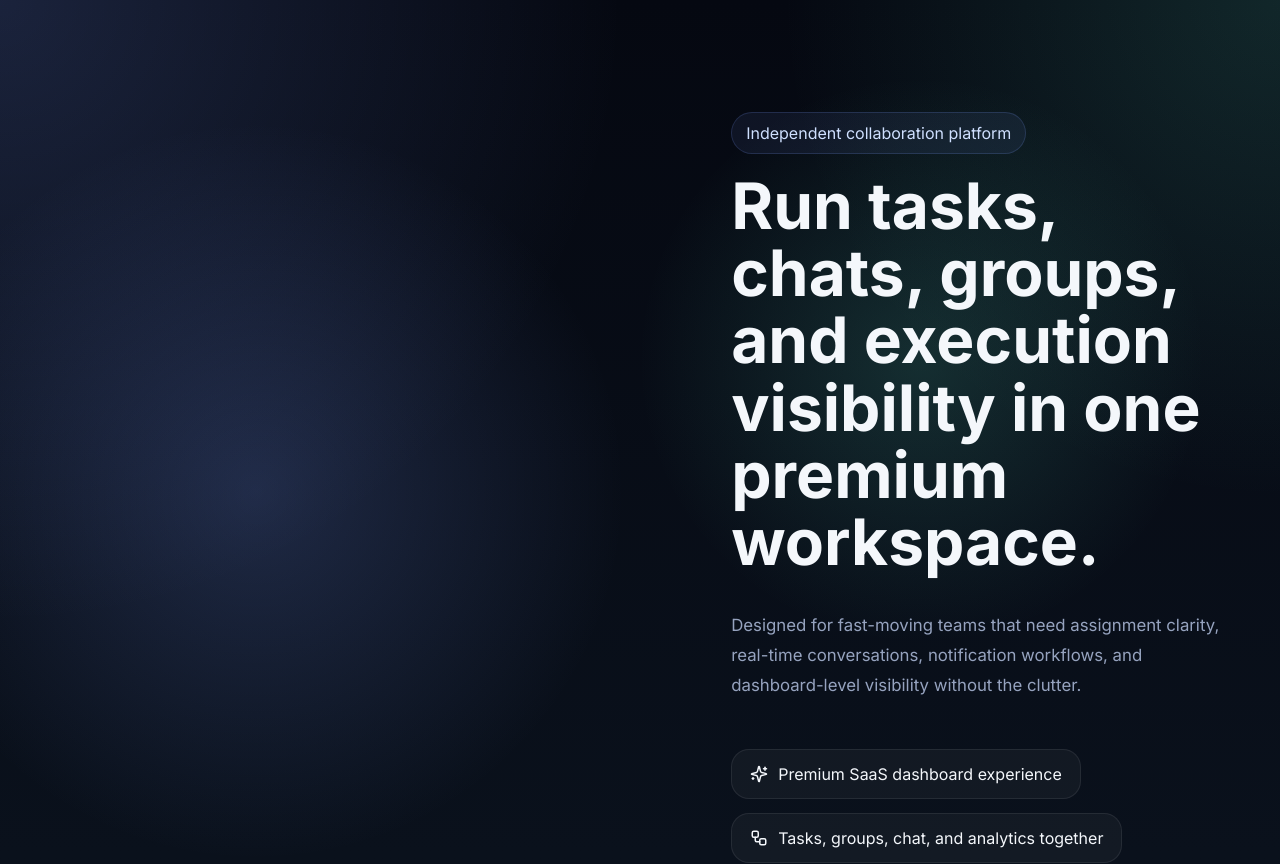
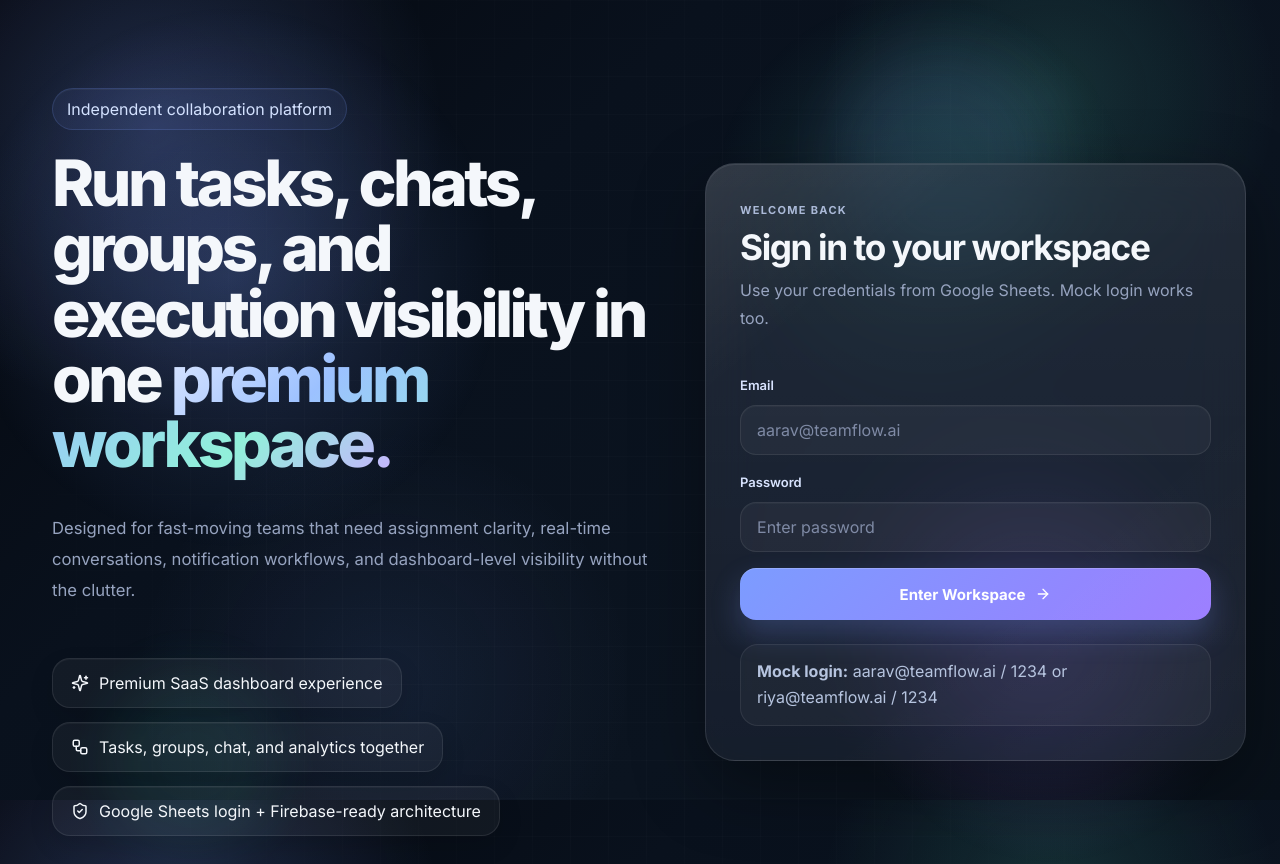
Before and after one commit to rkenterpriseamazon08-web/teamflow-app, a React (Vite) app: page /#/login in a window 1280 px wide. Shown: the top 864 px of the page. Built offline with nearby package versions, Linux system fonts and the light colour scheme; no server answers.

Commit message:
Update global.css

```diff
--- a/src/styles/global.css
+++ b/src/styles/global.css
@@ -1,25 +1,42 @@
 :root {
   --bg: #060b12;
   --bg-secondary: #0d1420;
-  --panel: rgba(17, 25, 40, 0.72);
-  --panel-strong: rgba(20, 29, 46, 0.96);
+  --panel: rgba(17, 25, 40, 0.58);
+  --panel-strong: rgba(18, 26, 42, 0.84);
+  --panel-soft: rgba(255, 255, 255, 0.05);
+  --panel-hover: rgba(255, 255, 255, 0.08);
   --text: #f4f7fb;
   --muted: #96a3bf;
+  --muted-strong: #b9c7e4;
   --line: rgba(255, 255, 255, 0.08);
+  --line-strong: rgba(255, 255, 255, 0.14);
   --primary: #7c9cff;
+  --primary-2: #9c7dff;
   --secondary: #5de2c1;
   --danger: #ff7676;
   --warning: #f6b04d;
   --success: #1ccf90;
-  --shadow: 0 18px 60px rgba(0, 0, 0, 0.34);
+  --shadow: 0 24px 70px rgba(0, 0, 0, 0.38);
+  --shadow-soft: 0 18px 40px rgba(0, 0, 0, 0.22);
+  --radius-xl: 30px;
+  --radius-lg: 24px;
+  --radius-md: 18px;
+  --radius-sm: 14px;
+  --content-width: 1440px;
 }
 
 * {
   box-sizing: border-box;
 }
 
-html, body, #root {
+html,
+body,
+#root {
   min-height: 100%;
+}
+
+html {
+  scroll-behavior: smooth;
 }
 
 body {
@@ -27,9 +44,29 @@
   font-family: 'Inter', sans-serif;
   color: var(--text);
   background:
-    radial-gradient(circle at top left, rgba(124, 156, 255, 0.18), transparent 30%),
-    radial-gradient(circle at top right, rgba(93, 226, 193, 0.14), transparent 24%),
-    linear-gradient(180deg, #050811 0%, #0a111c 52%, #0a1019 100%);
+    radial-gradient(circle at 12% 16%, rgba(124, 156, 255, 0.24), transparent 22%),
+    radial-gradient(circle at 82% 12%, rgba(93, 226, 193, 0.14), transparent 18%),
+    radial-gradient(circle at 80% 78%, rgba(156, 125, 255, 0.17), transparent 18%),
+    radial-gradient(circle at 30% 85%, rgba(124, 156, 255, 0.09), transparent 22%),
+    linear-gradient(135deg, #04070d 0%, #09111d 34%, #0b1420 68%, #09111a 100%);
+  background-attachment: fixed;
+  -webkit-font-smoothing: antialiased;
+  -moz-osx-font-smoothing: grayscale;
+  position: relative;
+  overflow-x: hidden;
+}
+
+body::before {
+  content: '';
+  position: fixed;
+  inset: 0;
+  pointer-events: none;
+  background:
+    linear-gradient(rgba(255,255,255,0.014) 1px, transparent 1px),
+    linear-gradient(90deg, rgba(255,255,255,0.014) 1px, transparent 1px);
+  background-size: 34px 34px;
+  mask-image: radial-gradient(circle at center, black 42%, transparent 88%);
+  opacity: 0.34;
 }
 
 a {
@@ -57,17 +94,37 @@
   padding: 14px 16px;
   border-radius: 16px;
   border: 1px solid var(--line);
-  background: rgba(255, 255, 255, 0.04);
+  background: rgba(255, 255, 255, 0.045);
   color: var(--text);
   outline: none;
-  transition: border-color 0.2s ease, transform 0.2s ease, background 0.2s ease;
+  transition:
+    border-color 0.22s ease,
+    transform 0.22s ease,
+    background 0.22s ease,
+    box-shadow 0.22s ease;
+  box-shadow: inset 0 1px 0 rgba(255, 255, 255, 0.03);
+}
+
+input:hover,
+select:hover,
+textarea:hover {
+  border-color: rgba(255, 255, 255, 0.12);
+  background: rgba(255, 255, 255, 0.055);
 }
 
 input:focus,
 select:focus,
 textarea:focus {
-  border-color: rgba(124, 156, 255, 0.7);
-  background: rgba(255, 255, 255, 0.06);
+  border-color: rgba(124, 156, 255, 0.72);
+  background: rgba(255, 255, 255, 0.075);
+  box-shadow:
+    0 0 0 4px rgba(124, 156, 255, 0.12),
+    inset 0 1px 0 rgba(255, 255, 255, 0.04);
+}
+
+select {
+  appearance: none;
+  min-width: 180px;
 }
 
 ::placeholder {
@@ -80,12 +137,59 @@
   place-items: center;
 }
 
+.gradient-text {
+  background: linear-gradient(135deg, #dfe8ff 0%, #9cc1ff 30%, #91f0da 72%, #c8b2ff 100%);
+  -webkit-background-clip: text;
+  background-clip: text;
+  color: transparent;
+}
+
 .card {
-  background: var(--panel);
-  border: 1px solid var(--line);
-  box-shadow: var(--shadow);
-  border-radius: 28px;
-  backdrop-filter: blur(18px);
+  position: relative;
+  overflow: hidden;
+  background:
+    linear-gradient(180deg, rgba(255,255,255,0.09), rgba(255,255,255,0.04)),
+    rgba(16, 23, 37, 0.54);
+  border: 1px solid rgba(255, 255, 255, 0.11);
+  box-shadow:
+    var(--shadow),
+    inset 0 1px 0 rgba(255, 255, 255, 0.08);
+  border-radius: var(--radius-xl);
+  backdrop-filter: blur(26px) saturate(135%);
+  -webkit-backdrop-filter: blur(26px) saturate(135%);
+  transition:
+    transform 0.24s ease,
+    box-shadow 0.24s ease,
+    border-color 0.24s ease,
+    background 0.24s ease;
+}
+
+.card:hover {
+  border-color: rgba(124, 156, 255, 0.18);
+  box-shadow:
+    0 28px 82px rgba(0, 0, 0, 0.42),
+    inset 0 1px 0 rgba(255, 255, 255, 0.09);
+}
+
+.card::after {
+  content: '';
+  position: absolute;
+  inset: 0;
+  pointer-events: none;
+  background:
+    linear-gradient(140deg, rgba(255,255,255,0.11), transparent 22%, transparent 65%, rgba(255,255,255,0.04) 100%);
+  opacity: 0.7;
+}
+
+.panel-glow {
+  position: absolute;
+  inset: auto auto -40% -8%;
+  width: 220px;
+  height: 220px;
+  border-radius: 999px;
+  background: radial-gradient(circle, rgba(124, 156, 255, 0.14), transparent 70%);
+  pointer-events: none;
+  filter: blur(18px);
 }
 
 .subtle-card {
@@ -96,16 +200,29 @@
   display: inline-flex;
   align-items: center;
   gap: 8px;
-  letter-spacing: 0.08em;
+  letter-spacing: 0.12em;
   text-transform: uppercase;
-  font-size: 12px;
-  color: var(--muted);
-  margin: 0 0 10px;
+  font-size: 11px;
+  font-weight: 700;
+  color: #a8b7d6;
+  margin: 0 0 12px;
 }
 
 .muted-text {
   color: var(--muted);
-  line-height: 1.7;
+  line-height: 1.75;
+}
+
+.field-block {
+  display: block;
+}
+
+.field-label-title {
+  display: inline-block;
+  margin-bottom: 2px;
+  font-size: 13px;
+  font-weight: 600;
+  color: #d9e4ff;
 }
 
 .primary-btn,
@@ -116,17 +233,43 @@
   justify-content: center;
   gap: 10px;
   border-radius: 16px;
-  transition: transform 0.2s ease, background 0.2s ease, border-color 0.2s ease;
+  transition:
+    transform 0.2s ease,
+    background 0.2s ease,
+    border-color 0.2s ease,
+    box-shadow 0.2s ease,
+    opacity 0.2s ease;
+  position: relative;
+  white-space: nowrap;
 }
 
 .primary-btn {
   padding: 14px 18px;
-  background: linear-gradient(135deg, var(--primary), #9c7dff);
+  background: linear-gradient(135deg, var(--primary), var(--primary-2));
   color: white;
   font-weight: 700;
+  box-shadow:
+    0 14px 30px rgba(124, 156, 255, 0.24),
+    inset 0 1px 0 rgba(255,255,255,0.18);
 }
 
-.primary-btn:hover,
+.primary-btn:hover {
+  transform: translateY(-1px);
+  box-shadow:
+    0 18px 36px rgba(124, 156, 255, 0.28),
+    inset 0 1px 0 rgba(255,255,255,0.22);
+}
+
+.primary-btn:disabled {
+  opacity: 0.72;
+  cursor: not-allowed;
+}
+
+.primary-btn-lg {
+  min-height: 52px;
+  font-size: 15px;
+}
+
 .secondary-btn:hover,
 .icon-btn:hover {
   transform: translateY(-1px);
@@ -135,25 +278,37 @@
 .secondary-btn {
   padding: 12px 16px;
   color: var(--text);
-  background: rgba(255, 255, 255, 0.04);
+  background: rgba(255, 255, 255, 0.045);
   border: 1px solid var(--line);
+  box-shadow: inset 0 1px 0 rgba(255, 255, 255, 0.04);
+}
+
+.secondary-btn:hover {
+  background: rgba(255, 255, 255, 0.08);
+  border-color: rgba(255, 255, 255, 0.13);
 }
 
 .icon-btn {
   width: 44px;
   height: 44px;
-  background: rgba(255, 255, 255, 0.04);
+  background: rgba(255, 255, 255, 0.045);
   border: 1px solid var(--line);
   color: var(--text);
+}
+
+.icon-btn:hover {
+  background: rgba(255, 255, 255, 0.08);
 }
 
 .login-page {
   min-height: 100vh;
   display: grid;
-  grid-template-columns: 1.1fr 0.9fr;
-  gap: 32px;
-  padding: 32px;
+  grid-template-columns: 1.08fr 0.92fr;
+  gap: 36px;
+  padding: 34px;
   position: relative;
+  max-width: 1600px;
+  margin: 0 auto;
 }
 
 .login-backdrop {
@@ -161,9 +316,44 @@
   inset: 0;
   pointer-events: none;
   background:
-    radial-gradient(circle at 20% 30%, rgba(124, 156, 255, 0.2), transparent 24%),
-    radial-gradient(circle at 72% 22%, rgba(93, 226, 193, 0.16), transparent 18%),
-    radial-gradient(circle at 82% 72%, rgba(156, 125, 255, 0.14), transparent 16%);
+    radial-gradient(circle at 18% 30%, rgba(124, 156, 255, 0.20), transparent 22%),
+    radial-gradient(circle at 72% 22%, rgba(93, 226, 193, 0.14), transparent 18%),
+    radial-gradient(circle at 82% 72%, rgba(156, 125, 255, 0.16), transparent 16%);
+}
+
+.login-grid-lines {
+  position: absolute;
+  inset: 0;
+  pointer-events: none;
+  background:
+    linear-gradient(rgba(255,255,255,0.016) 1px, transparent 1px),
+    linear-gradient(90deg, rgba(255,255,255,0.016) 1px, transparent 1px);
+  background-size: 38px 38px;
+  mask-image: radial-gradient(circle at center, black 44%, transparent 92%);
+}
+
+.login-orb {
+  position: absolute;
+  border-radius: 999px;
+  filter: blur(30px);
+  opacity: 0.85;
+  pointer-events: none;
+}
+
+.login-orb-one {
+  width: 220px;
+  height: 220px;
+  background: rgba(124, 156, 255, 0.12);
+  top: 5%;
+  right: 18%;
+}
+
+.login-orb-two {
+  width: 180px;
+  height: 180px;
+  background: rgba(93, 226, 193, 0.10);
+  bottom: 8%;
+  left: 8%;
 }
 
 .login-hero,
@@ -173,7 +363,7 @@
 }
 
 .login-hero {
-  padding: 48px 12px 48px 16px;
+  padding: 54px 12px 54px 18px;
   display: flex;
   flex-direction: column;
   justify-content: center;
@@ -185,27 +375,30 @@
   padding: 10px 14px;
   border-radius: 999px;
   background: rgba(124, 156, 255, 0.08);
-  color: #cfe0ff;
+  color: #d4e2ff;
   border: 1px solid rgba(124, 156, 255, 0.18);
-  margin-bottom: 18px;
+  margin-bottom: 20px;
+  box-shadow: inset 0 1px 0 rgba(255,255,255,0.04);
 }
 
 .login-hero h1 {
-  font-size: clamp(2.5rem, 5vw, 4.7rem);
-  line-height: 1.05;
-  margin: 0 0 18px;
-  max-width: 720px;
+  font-size: clamp(2.8rem, 5vw, 5rem);
+  line-height: 1.02;
+  letter-spacing: -0.055em;
+  margin: 0 0 20px;
+  max-width: 760px;
+  font-weight: 800;
 }
 
 .login-hero p {
-  max-width: 620px;
+  max-width: 640px;
   color: var(--muted);
-  line-height: 1.8;
-  font-size: 1.05rem;
+  line-height: 1.85;
+  font-size: 1.04rem;
 }
 
 .hero-points {
-  margin-top: 32px;
+  margin-top: 36px;
   display: grid;
   gap: 14px;
 }
@@ -217,30 +410,36 @@
   align-items: center;
   padding: 14px 18px;
   border-radius: 18px;
-  background: rgba(255, 255, 255, 0.04);
-  border: 1px solid var(--line);
+  background: rgba(255, 255, 255, 0.045);
+  border: 1px solid rgba(255,255,255,0.09);
+  box-shadow:
+    inset 0 1px 0 rgba(255,255,255,0.04),
+    0 10px 24px rgba(0,0,0,0.12);
 }
 
 .login-panel {
   align-self: center;
   justify-self: end;
-  width: min(520px, 100%);
-  padding: 32px;
+  width: min(560px, 100%);
+  padding: 34px;
   display: grid;
   gap: 24px;
 }
 
 .login-panel h2 {
   margin: 0 0 10px;
-  font-size: 2rem;
+  font-size: 2.2rem;
+  line-height: 1.05;
+  letter-spacing: -0.04em;
 }
 
 .demo-tip {
   padding: 14px 16px;
   border-radius: 18px;
-  background: rgba(255, 255, 255, 0.03);
+  background: rgba(255, 255, 255, 0.035);
   border: 1px solid var(--line);
   color: #b6c4df;
+  line-height: 1.6;
 }
 
 .error-box {
@@ -254,38 +453,59 @@
 .app-shell {
   min-height: 100vh;
   display: grid;
-  grid-template-columns: 290px 1fr;
+  grid-template-columns: 300px 1fr;
+  position: relative;
+}
+
+.app-shell-bg {
+  position: absolute;
+  inset: 0;
+  pointer-events: none;
+  background:
+    radial-gradient(circle at 22% 14%, rgba(124, 156, 255, 0.09), transparent 18%),
+    radial-gradient(circle at 88% 22%, rgba(93, 226, 193, 0.08), transparent 18%);
 }
 
 .sidebar {
+  position: relative;
+  z-index: 1;
   padding: 28px 20px;
   border-right: 1px solid rgba(255, 255, 255, 0.06);
-  background: rgba(7, 11, 19, 0.7);
+  background:
+    linear-gradient(180deg, rgba(255,255,255,0.06), rgba(255,255,255,0.02)),
+    rgba(7, 11, 19, 0.68);
   display: flex;
   flex-direction: column;
   justify-content: space-between;
   gap: 24px;
+  backdrop-filter: blur(20px);
+  -webkit-backdrop-filter: blur(20px);
 }
 
 .brand-mark {
-  width: 56px;
-  height: 56px;
+  width: 58px;
+  height: 58px;
   border-radius: 18px;
   display: grid;
   place-items: center;
   background: linear-gradient(135deg, var(--primary), var(--secondary));
   font-weight: 800;
   margin-bottom: 16px;
+  box-shadow:
+    0 14px 30px rgba(124, 156, 255, 0.22),
+    inset 0 1px 0 rgba(255,255,255,0.18);
 }
 
 .brand-copy h1 {
   margin: 0;
-  font-size: 1.2rem;
+  font-size: 1.22rem;
+  letter-spacing: -0.03em;
 }
 
 .brand-copy p {
   margin: 6px 0 0;
   color: var(--muted);
+  line-height: 1.6;
 }
 
 .sidebar-nav {
@@ -300,16 +520,25 @@
   padding: 14px 16px;
   border-radius: 18px;
   color: #c6d3f3;
+  border: 1px solid transparent;
+  transition: all 0.22s ease;
 }
 
 .nav-item.active,
 .nav-item:hover {
-  background: rgba(124, 156, 255, 0.14);
+  background: linear-gradient(
+    135deg,
+    rgba(124, 156, 255, 0.16),
+    rgba(93, 226, 193, 0.10)
+  );
   color: white;
+  border-color: rgba(255,255,255,0.08);
+  box-shadow: inset 0 1px 0 rgba(255,255,255,0.04);
 }
 
 .sidebar-footer h3 {
   margin: 0 0 8px;
+  letter-spacing: -0.02em;
 }
 
 .sidebar-footer span {
@@ -318,7 +547,13 @@
 }
 
 .app-main {
+  position: relative;
+  z-index: 1;
   padding: 24px;
+}
+
+.page-shell {
+  max-width: var(--content-width);
 }
 
 .topbar {
@@ -331,7 +566,10 @@
 
 .topbar h2 {
   margin: 0;
-  font-size: 1.8rem;
+  font-size: 2rem;
+  line-height: 1;
+  font-weight: 800;
+  letter-spacing: -0.045em;
 }
 
 .topbar-actions {
@@ -348,7 +586,8 @@
   padding: 0 14px;
   border-radius: 16px;
   border: 1px solid rgba(255, 255, 255, 0.08);
-  background: rgba(255, 255, 255, 0.04);
+  background: rgba(255, 255, 255, 0.045);
+  box-shadow: inset 0 1px 0 rgba(255,255,255,0.03);
 }
 
 .search-box input {
@@ -356,6 +595,7 @@
   background: transparent;
   border: 0;
   padding: 14px 0;
+  box-shadow: none;
 }
 
 .search-box.wide {
@@ -370,6 +610,8 @@
   padding: 8px 12px;
   border-radius: 18px;
   background: rgba(255, 255, 255, 0.05);
+  border: 1px solid rgba(255,255,255,0.08);
+  box-shadow: inset 0 1px 0 rgba(255,255,255,0.04);
 }
 
 .user-pill strong {
@@ -391,12 +633,13 @@
   background: rgba(124, 156, 255, 0.18);
   color: white;
   font-weight: 700;
+  box-shadow: inset 0 1px 0 rgba(255,255,255,0.08);
 }
 
 .page-content,
 .page-grid {
   display: grid;
-  gap: 20px;
+  gap: 22px;
 }
 
 .hero-panel,
@@ -408,7 +651,8 @@
 .chat-panel,
 .conversation-list,
 .group-card,
-.notification-card {
+.notification-card,
+.dashboard-card {
   padding: 24px;
 }
 
@@ -416,26 +660,47 @@
   display: flex;
   justify-content: space-between;
   align-items: center;
-  gap: 18px;
+  gap: 22px;
+  min-height: 180px;
+}
+
+.hero-copy {
+  max-width: 820px;
 }
 
 .hero-panel h1,
 .page-toolbar h1 {
-  margin: 0 0 8px;
-  font-size: clamp(1.8rem, 3vw, 2.6rem);
+  margin: 0 0 10px;
+  font-size: clamp(2rem, 3vw, 3rem);
+  line-height: 1.02;
+  font-weight: 800;
+  letter-spacing: -0.05em;
 }
 
 .hero-actions {
   display: flex;
   gap: 12px;
   flex-wrap: wrap;
+  align-self: stretch;
+  align-items: center;
 }
 
 .kpi-chip {
-  padding: 12px 14px;
-  border-radius: 16px;
-  background: rgba(255, 255, 255, 0.05);
-  border: 1px solid rgba(255, 255, 255, 0.08);
+  min-width: 170px;
+  padding: 14px 16px;
+  border-radius: 18px;
+  background: rgba(255, 255, 255, 0.055);
+  border: 1px solid rgba(255,255,255,0.08);
+  display: grid;
+  gap: 6px;
+  box-shadow: inset 0 1px 0 rgba(255,255,255,0.03);
+}
+
+.kpi-chip-label {
+  color: var(--muted);
+  font-size: 12px;
+  text-transform: uppercase;
+  letter-spacing: 0.1em;
 }
 
 .metrics-grid {
@@ -445,8 +710,11 @@
 }
 
 .metric-card h3 {
-  font-size: 2rem;
+  font-size: 2.3rem;
   margin: 12px 0 8px;
+  line-height: 1;
+  letter-spacing: -0.04em;
+  font-weight: 800;
 }
 
 .metric-card p,
@@ -456,19 +724,27 @@
 }
 
 .accent-blue {
-  box-shadow: inset 0 1px 0 rgba(124, 156, 255, 0.4), var(--shadow);
+  box-shadow:
+    inset 0 1px 0 rgba(124, 156, 255, 0.4),
+    var(--shadow);
 }
 
 .accent-green {
-  box-shadow: inset 0 1px 0 rgba(28, 207, 144, 0.4), var(--shadow);
+  box-shadow:
+    inset 0 1px 0 rgba(28, 207, 144, 0.4),
+    var(--shadow);
 }
 
 .accent-amber {
-  box-shadow: inset 0 1px 0 rgba(246, 176, 77, 0.4), var(--shadow);
+  box-shadow:
+    inset 0 1px 0 rgba(246, 176, 77, 0.4),
+    var(--shadow);
 }
 
 .accent-purple {
-  box-shadow: inset 0 1px 0 rgba(155, 135, 245, 0.4), var(--shadow);
+  box-shadow:
+    inset 0 1px 0 rgba(155, 135, 245, 0.4),
+    var(--shadow);
 }
 
 .dashboard-layout {
@@ -486,11 +762,13 @@
   align-items: center;
   justify-content: space-between;
   gap: 12px;
-  margin-bottom: 16px;
+  margin-bottom: 18px;
 }
 
 .panel-header h3 {
   margin: 0;
+  font-size: 1.22rem;
+  letter-spacing: -0.03em;
 }
 
 .progress-bar {
@@ -506,6 +784,7 @@
   height: 100%;
   border-radius: inherit;
   background: linear-gradient(90deg, var(--primary), var(--secondary));
+  box-shadow: 0 0 22px rgba(124, 156, 255, 0.28);
 }
 
 .chart-bars {
@@ -545,6 +824,10 @@
   border-bottom: 0;
 }
 
+.list-row strong {
+  letter-spacing: -0.02em;
+}
+
 .list-row p {
   margin: 6px 0 0;
   color: var(--muted);
@@ -560,12 +843,18 @@
   gap: 14px;
 }
 
+.timeline-item p {
+  margin: 7px 0 0;
+  color: var(--muted);
+}
+
 .timeline-dot {
   width: 12px;
   height: 12px;
   border-radius: 999px;
   background: linear-gradient(135deg, var(--primary), var(--secondary));
   margin-top: 8px;
+  box-shadow: 0 0 16px rgba(124, 156, 255, 0.35);
 }
 
 .badge {
@@ -575,6 +864,7 @@
   border-radius: 999px;
   font-size: 12px;
   font-weight: 700;
+  border: 1px solid transparent;
 }
 
 .severity-low {
@@ -595,11 +885,13 @@
 .status-pending {
   background: rgba(124, 156, 255, 0.12);
   color: #d8e2ff;
+  border-color: rgba(124, 156, 255, 0.18);
 }
 
 .status-completed {
   background: rgba(28, 207, 144, 0.12);
   color: #82f4cc;
+  border-color: rgba(28, 207, 144, 0.18);
 }
 
 .task-grid,
@@ -621,6 +913,9 @@
 .task-head h3,
 .group-card h3 {
   margin: 10px 0 0;
+  font-size: 1.22rem;
+  line-height: 1.1;
+  letter-spacing: -0.03em;
 }
 
 .task-meta-grid {
@@ -679,6 +974,7 @@
 
 .filters-row,
 .page-toolbar {
+  position: relative;
   display: flex;
   justify-content: space-between;
   align-items: center;
@@ -686,10 +982,19 @@
 }
 
 .empty-state {
-  min-height: 220px;
+  min-height: 240px;
   display: grid;
   place-items: center;
   text-align: center;
+}
+
+.empty-state h3 {
+  margin: 0 0 8px;
+}
+
+.empty-state p {
+  margin: 0;
+  color: var(--muted);
 }
 
 .chat-layout {
@@ -706,22 +1011,33 @@
 
 .active-filter {
   background: rgba(124, 156, 255, 0.18);
+  border-color: rgba(124, 156, 255, 0.22);
 }
 
 .conversation-item {
   display: grid;
   gap: 6px;
   text-align: left;
-  border: 0;
+  border: 1px solid rgba(255,255,255,0.04);
   padding: 14px;
   border-radius: 18px;
   background: rgba(255, 255, 255, 0.03);
   color: var(--text);
+  transition:
+    background 0.22s ease,
+    border-color 0.22s ease,
+    transform 0.22s ease;
+}
+
+.conversation-item strong {
+  letter-spacing: -0.02em;
 }
 
 .conversation-item.selected,
 .conversation-item:hover {
   background: rgba(124, 156, 255, 0.12);
+  border-color: rgba(124, 156, 255, 0.16);
+  transform: translateY(-1px);
 }
 
 .conversation-item span {
@@ -732,7 +1048,7 @@
 .chat-panel {
   display: grid;
   grid-template-rows: auto 1fr auto;
-  min-height: 70vh;
+  min-height: 72vh;
 }
 
 .chat-messages {
@@ -747,12 +1063,14 @@
   padding: 14px;
   border-radius: 18px 18px 18px 8px;
   background: rgba(255, 255, 255, 0.05);
+  border: 1px solid rgba(255,255,255,0.06);
 }
 
 .message-bubble.mine {
   justify-self: end;
   background: rgba(124, 156, 255, 0.14);
   border-radius: 18px 18px 8px 18px;
+  border-color: rgba(124, 156, 255, 0.14);
 }
 
 .message-bubble p {
@@ -792,6 +1110,7 @@
 
 .member-chip.selected {
   background: rgba(124, 156, 255, 0.14);
+  border-color: rgba(124, 156, 255, 0.18);
 }
 
 .notification-card {
@@ -799,6 +1118,7 @@
   grid-template-columns: 52px 1fr;
   gap: 16px;
   align-items: start;
+  position: relative;
 }
 
 .notification-card.unread {
@@ -812,6 +1132,7 @@
   display: grid;
   place-items: center;
   background: rgba(124, 156, 255, 0.12);
+  border: 1px solid rgba(124, 156, 255, 0.14);
 }
 
 .notification-topline {
@@ -822,11 +1143,13 @@
 
 .notification-topline h3 {
   margin: 0;
+  letter-spacing: -0.02em;
 }
 
 .notification-card p {
   margin: 8px 0 6px;
   color: #d2dcf6;
+  line-height: 1.7;
 }
 
 .notification-card span {
@@ -838,6 +1161,7 @@
   height: 10px;
   border-radius: 999px;
   background: #7c9cff;
+  box-shadow: 0 0 12px rgba(124, 156, 255, 0.4);
 }
 
 .form-grid {
@@ -854,11 +1178,13 @@
 .modal-overlay {
   position: fixed;
   inset: 0;
-  background: rgba(0, 0, 0, 0.56);
+  background: rgba(4, 8, 16, 0.68);
   display: grid;
   place-items: center;
   padding: 20px;
   z-index: 50;
+  backdrop-filter: blur(8px);
+  -webkit-backdrop-filter: blur(8px);
 }
 
 .modal {
@@ -870,6 +1196,35 @@
   display: flex;
   justify-content: flex-end;
   gap: 12px;
+}
+
+::-webkit-scrollbar {
+  width: 10px;
+  height: 10px;
+}
+
+::-webkit-scrollbar-track {
+  background: rgba(255,255,255,0.03);
+}
+
+::-webkit-scrollbar-thumb {
+  background: rgba(255,255,255,0.10);
+  border-radius: 999px;
+}
+
+::-webkit-scrollbar-thumb:hover {
+  background: rgba(255,255,255,0.16);
+}
+
+@media (max-width: 1280px) {
+  .hero-panel {
+    flex-direction: column;
+    align-items: flex-start;
+  }
+
+  .hero-actions {
+    width: 100%;
+  }
 }
 
 @media (max-width: 1180px) {
@@ -889,6 +1244,7 @@
   .login-panel {
     margin: 0;
     max-width: 100%;
+    justify-self: stretch;
   }
 
   .app-shell {
@@ -911,7 +1267,8 @@
   .page-toolbar,
   .hero-panel,
   .task-head,
-  .task-footer {
+  .task-footer,
+  .group-footer {
     flex-direction: column;
     align-items: flex-start;
   }
@@ -937,11 +1294,64 @@
   }
 
   .login-hero h1 {
-    font-size: 2.2rem;
+    font-size: 2.35rem;
+  }
+
+  .login-panel {
+    padding: 22px;
+  }
+
+  .page-toolbar h1,
+  .hero-panel h1 {
+    font-size: 1.9rem;
+  }
+
+  .metric-card h3 {
+    font-size: 2rem;
   }
 
   .message-bubble {
     max-width: 86%;
   }
 }
-this is the global css code. Now tell me what is the issue? why website is looking plain? How can i correct it step by step?
+
+@media (max-width: 520px) {
+  .hero-panel,
+  .page-toolbar,
+  .filters-row,
+  .metric-card,
+  .progress-panel,
+  .task-card,
+  .chat-panel,
+  .conversation-list,
+  .group-card,
+  .notification-card,
+  .dashboard-card {
+    padding: 18px;
+  }
+
+  .login-page {
+    gap: 20px;
+  }
+
+  .hero-badge {
+    font-size: 12px;
+  }
+
+  .mini-card {
+    width: 100%;
+  }
+
+  .kpi-chip {
+    width: 100%;
+  }
+
+  .notification-card {
+    grid-template-columns: 1fr;
+  }
+
+  .notification-icon {
+    width: 46px;
+    height: 46px;
+  }
+}
```
